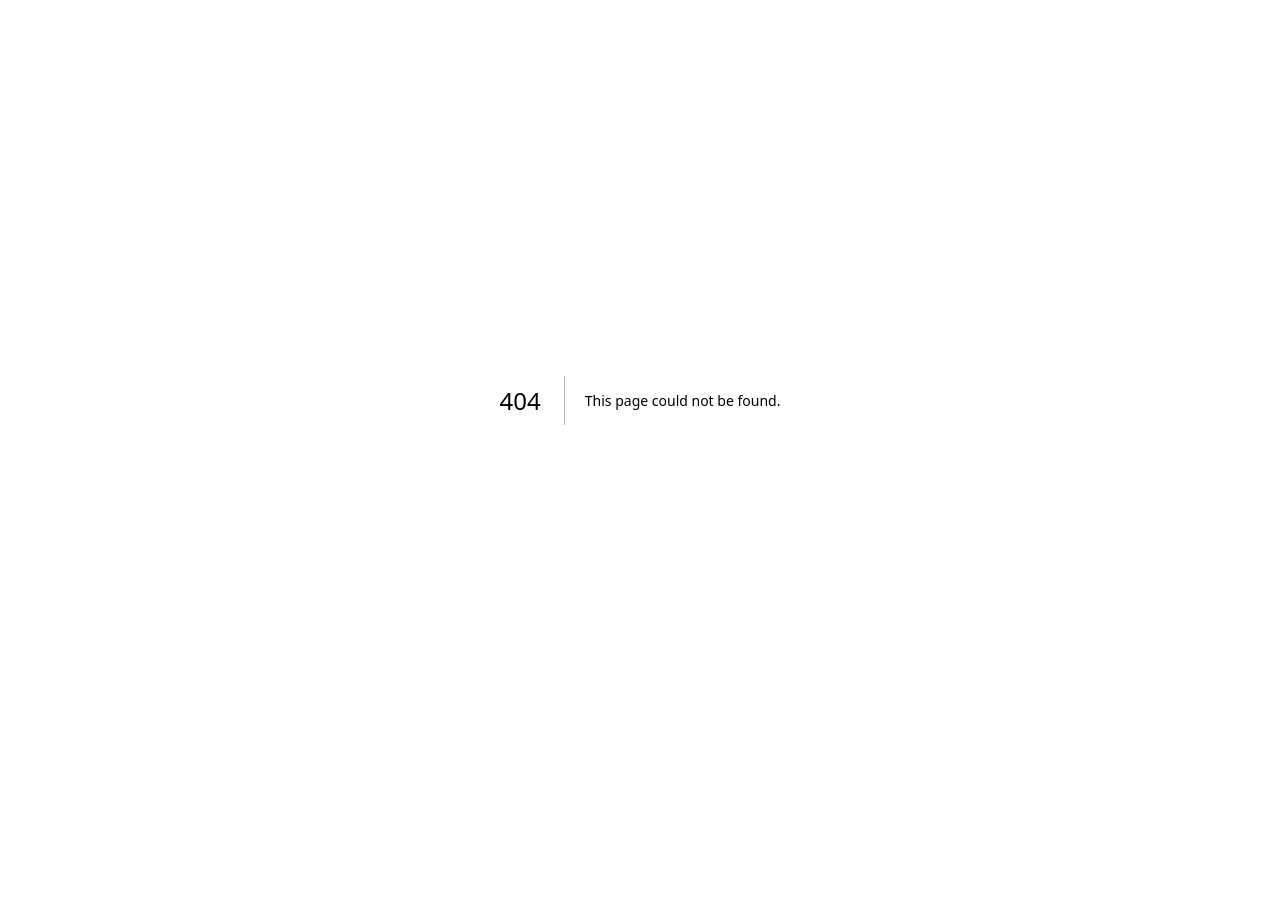
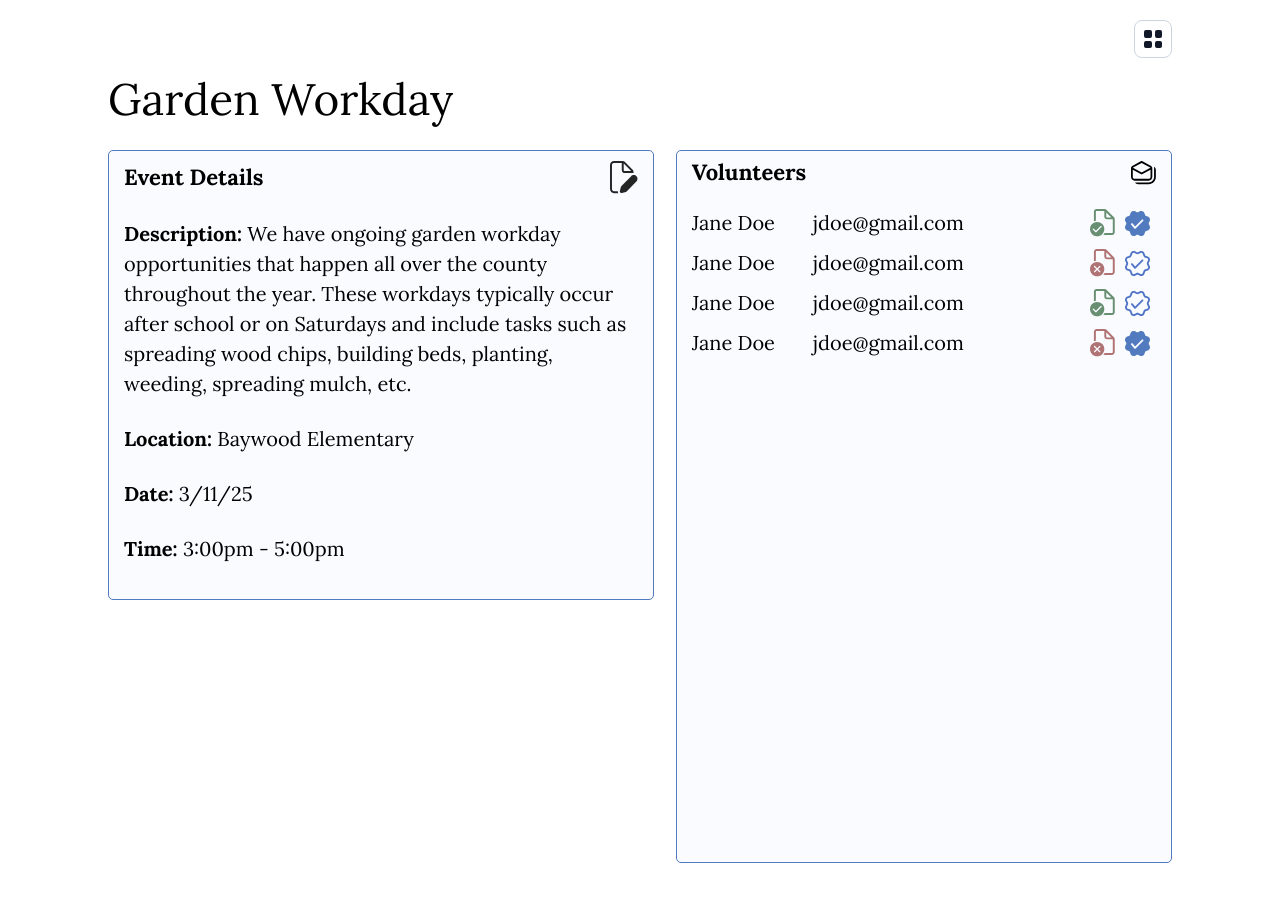
Before and after one commit to hack4impact-calpoly/one-cool-earth-25, a Next.js app: page /events/1 in a window 1280 px wide. Before the commit this address had no page. Before the commit the page ends 800 px from the top, so only its background shows below. Built offline with nearby package versions, Linux system fonts and the light colour scheme; a web font is replaced by a local one.

Commit message:
Implement event UI, QR generation, and check-in modal flow

```diff
--- /dev/null
+++ b/src/app/checkin/[eventId]/page.tsx
@@ -0,0 +1,110 @@
+"use client";
+
+import React from "react";
+import { useParams, useRouter } from "next/navigation";
+import EventQrPage from "@/app/events/[eventId]/qr/page";
+
+export default function CheckinOverlayPage() {
+  const router = useRouter();
+  const params = useParams();
+  const eventId = params?.eventId as string;
+
+  return (
+    <>
+      {/* ✅ Render the QR page in the background */}
+      <EventQrPage />
+
+      {/* ✅ Dim overlay */}
+      <div
+        style={{
+          position: "fixed",
+          inset: 0,
+          background: "rgba(0,0,0,0.25)",
+          zIndex: 20,
+        }}
+      />
+
+      {/* ✅ Modal */}
+      <div
+        style={{
+          position: "fixed",
+          inset: 0,
+          zIndex: 21,
+          display: "grid",
+          placeItems: "center",
+        }}
+      >
+        <div
+          style={{
+            width: 560,
+            maxWidth: "90%",
+            background: "white",
+            borderRadius: 10,
+            boxShadow: "0 10px 30px rgba(0,0,0,0.18)",
+            padding: "26px 26px 22px",
+            textAlign: "center",
+            fontFamily: "Lora, serif",
+          }}
+        >
+          <button
+            onClick={() => router.push(`/events/${eventId}/qr`)}
+            style={{
+              position: "absolute",
+              right: 24,
+              top: 18,
+              border: "none",
+              background: "transparent",
+              cursor: "pointer",
+              fontSize: 18,
+            }}
+          >
+            ✕
+          </button>
+
+          <div style={{ fontSize: 34, color: "crimson", marginBottom: 8 }}>❗</div>
+
+          <div style={{ fontSize: 34, fontWeight: 700, marginBottom: 14 }}>
+            You Haven’t Registered for
+            <br />
+            this Event
+          </div>
+
+          <div style={{ height: 1, background: "#d1d5db", margin: "0 auto 16px", width: "86%" }} />
+
+          <div style={{ fontFamily: "system-ui", fontSize: 14, marginBottom: 16 }}>
+            Our records show you are not registered for <strong>“Garden Workday”</strong>.
+          </div>
+
+          <div style={{ display: "grid", gap: 10 }}>
+            <button
+              style={{
+                border: "1px solid #86efac",
+                background: "#dcfce7",
+                borderRadius: 3,
+                padding: "8px 14px",
+                fontWeight: 700,
+                color: "#166534",
+              }}
+            >
+              Go to Register Page →
+            </button>
+
+            <button
+              style={{
+                border: "1px solid #568264",
+                background: "transparent",
+                borderRadius: 3,
+                padding: "8px 14px",
+                fontWeight: 700,
+                color: "#568264",
+              }}
+              onClick={() => router.push(`/events/${eventId}/qr`)}
+            >
+              Cancel
+            </button>
+          </div>
+        </div>
+      </div>
+    </>
+  );
+}
--- /dev/null
+++ b/src/app/events/[eventId]/page.tsx
@@ -0,0 +1,42 @@
+"use client";
+
+import React from "react";
+import { useRouter, useParams } from "next/navigation";
+import EventDetails from "@/components/EventDetails";
+import VolunteerList from "@/components/VolunteerList";
+import "../events.css";
+
+export default function EventPage() {
+  const router = useRouter();
+  const params = useParams();
+  const eventId = params?.eventId as string;
+
+  // Later: fetch event by eventId from Mongo.
+  // For now, your EventDetails already has defaultData.
+  return (
+    <div className="eventsShell">
+      <div className="topRow">
+        <button
+          className="qrIconBtn"
+          onClick={() => router.push(`/events/${eventId}/qr`)}
+          aria-label="Go to QR code"
+          title="Go to QR code"
+        >
+          <span className="gridIcon">
+            <span />
+            <span />
+            <span />
+            <span />
+          </span>
+        </button>
+      </div>
+
+      <h1 className="pageTitle">Garden Workday</h1>
+
+      <div className="twoCol">
+        <EventDetails />
+        <VolunteerList />
+      </div>
+    </div>
+  );
+}
--- /dev/null
+++ b/src/app/events/[eventId]/qr/page.tsx
@@ -0,0 +1,126 @@
+"use client";
+
+import React, { useEffect, useMemo, useState } from "react";
+import { useParams, useRouter } from "next/navigation";
+import QRCode from "qrcode";
+
+export default function EventQrPage() {
+  const router = useRouter();
+  const params = useParams();
+  const eventId = params?.eventId as string;
+
+  const [qrDataUrl, setQrDataUrl] = useState("");
+
+  const checkinUrl = useMemo(() => {
+    return `${window.location.origin}/checkin/${eventId}`;
+  }, [eventId]);
+
+  useEffect(() => {
+    (async () => {
+      const dataUrl = await QRCode.toDataURL(checkinUrl, {
+        width: 280, // ✅ closer to mock
+        margin: 1,
+        errorCorrectionLevel: "M",
+      });
+      setQrDataUrl(dataUrl);
+    })();
+  }, [checkinUrl]);
+
+  return (
+    <div style={styles.shell}>
+      {/* Top row */}
+      <div style={styles.topRow}>
+        <div>
+          <h1 style={styles.title}>Garden Workday</h1>
+          <div style={styles.meta}>Los Osos Elementary</div>
+          <div style={styles.meta}>3/11/25</div>
+        </div>
+
+        <button onClick={() => router.push(`/events/${eventId}`)} style={styles.backBtn}>
+          ← Back to Events
+        </button>
+      </div>
+
+      {/* Center QR */}
+      <div style={styles.center}>
+        {qrDataUrl && <img src={qrDataUrl} alt="Event QR" style={styles.qr} />}
+        <div style={styles.caption}>Please scan to log your attendance!</div>
+      </div>
+
+      {/* Print icon bottom-right */}
+      <button onClick={() => window.print()} style={styles.printBtn} aria-label="Print" title="Print">
+        🖨
+      </button>
+    </div>
+  );
+}
+
+const styles: Record<string, React.CSSProperties> = {
+  shell: {
+    minHeight: "100vh",
+    background: "white",
+    padding: "24px 26px",
+    position: "relative",
+    fontFamily: "Lora, Georgia, serif",
+  },
+
+  topRow: {
+    display: "flex",
+    justifyContent: "space-between",
+    alignItems: "flex-start",
+  },
+
+  title: {
+    fontSize: 44,
+    margin: 0,
+    lineHeight: 1.05,
+    fontWeight: 700,
+  },
+
+  meta: {
+    marginTop: 6,
+    fontSize: 16,
+  },
+
+  backBtn: {
+    border: "1px solid #568264",
+    background: "transparent",
+    color: "#568264",
+    borderRadius: 6,
+    padding: "6px 12px",
+    fontWeight: 700,
+    cursor: "pointer",
+    height: 34,
+    marginTop: 6,
+    whiteSpace: "nowrap",
+  },
+
+  center: {
+    display: "grid",
+    placeItems: "center",
+    marginTop: 70,
+  },
+
+  qr: {
+    width: 280,
+    height: 280,
+    imageRendering: "pixelated",
+  },
+
+  caption: {
+    marginTop: 12,
+    fontWeight: 700,
+    fontSize: 16,
+  },
+
+  printBtn: {
+    position: "absolute",
+    right: 26,
+    bottom: 26,
+    border: "none",
+    background: "transparent",
+    cursor: "pointer",
+    fontSize: 52,
+    lineHeight: 1,
+  },
+};
--- /dev/null
+++ b/src/app/events/events.css
@@ -0,0 +1,63 @@
+.eventsShell {
+  max-width: 1100px;
+  margin: 0 auto;
+  padding: 20px 18px 40px;
+}
+
+.topRow {
+  display: flex;
+  justify-content: flex-end;
+  align-items: center;
+  margin-bottom: 8px;
+}
+
+.qrIconBtn {
+  width: 38px;
+  height: 38px;
+  border-radius: 8px;
+  border: 1px solid #cbd5e1;
+  background: #fff;
+  cursor: pointer;
+  display: grid;
+  place-items: center;
+}
+
+.gridIcon {
+  width: 18px;
+  height: 18px;
+  display: grid;
+  grid-template-columns: 1fr 1fr;
+  gap: 3px;
+}
+.gridIcon span {
+  background: #111827;
+  border-radius: 2px;
+}
+
+.pageTitle {
+  font-family: "Lora", serif;
+  font-size: 44px;
+  margin: 8px 0 18px;
+}
+
+.twoCol {
+  display: grid;
+  grid-template-columns: 1.1fr 1fr;
+  gap: 22px;
+  align-items: start;
+}
+
+/* Mobile: stack */
+@media (max-width: 760px) {
+  .eventsShell {
+    padding: 14px 12px 28px;
+  }
+  .pageTitle {
+    font-size: 30px;
+    margin: 6px 0 12px;
+  }
+  .twoCol {
+    grid-template-columns: 1fr;
+    gap: 14px;
+  }
+}
--- a/src/components/EventDetails.tsx
+++ b/src/components/EventDetails.tsx
@@ -70,8 +70,9 @@ const EventDetails: React.FC<EventDetailsProps> = ({ eventData }) => {
       border: "1px solid #527ABE",
       borderRadius: "5px",
       padding: "10px 15px 10px 15px",
-      maxWidth: "45%",
-      maxHeight: "35%",
+      width: "100%",
+      maxWidth: "none",
+      maxHeight: "none",
       display: "flex",
       flexDirection: "column",
       gap: "25px",
```
Also changed, not shown: package.json (+1 -9 lines), 1 other file (tests, documents, lock files or other folders).
